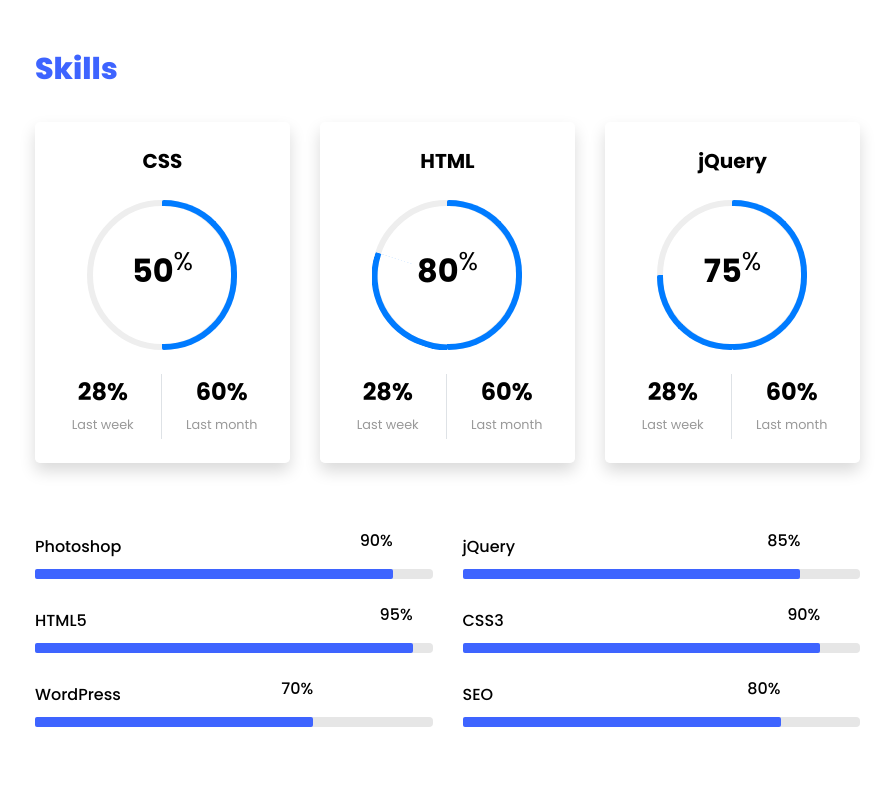
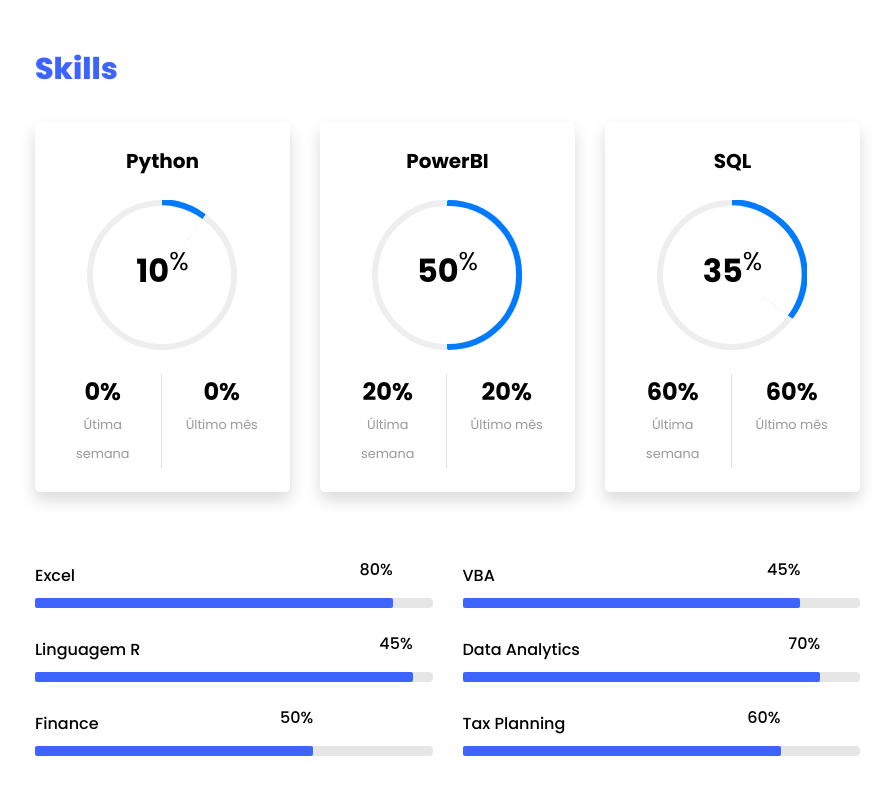
Before and after one commit to julioszeferino/meuportfolio, a plain HTML site: page index.html in a window 1280 px wide. Shown: the part 3640-4440 px from the top of the page, without its empty margins (335-1229 px from the left). Drawn offline with Linux system fonts and the light colour scheme; files whose address does not match are found by name.

Commit message:
Update Skills

```diff
--- a/index.html
+++ b/index.html
@@ -232,7 +232,38 @@
 					  	<div class="row progress-circle mb-5">
 					  		<div class="col-lg-4 mb-4">
 						      <div class="bg-white rounded-lg shadow p-4">
-						        <h2 class="h5 font-weight-bold text-center mb-4">CSS</h2>
+						        <h2 class="h5 font-weight-bold text-center mb-4">Python</h2>
+
+						        <!-- Progress bar 1 -->
+						        <div class="progress mx-auto" data-value='10'>
+						          <span class="progress-left">
+                        <span class="progress-bar border-primary"></span>
+						          </span>
+						          <span class="progress-right">
+                        <span class="progress-bar border-primary"></span>
+						          </span>
+						          <div class="progress-value w-100 h-100 rounded-circle d-flex align-items-center justify-content-center">
+						            <div class="h2 font-weight-bold">10<sup class="small">%</sup></div>
+						          </div>
+						        </div>
+						        <!-- END -->
+
+						        <!-- Demo info -->
+						        <div class="row text-center mt-4">
+						          <div class="col-6 border-right">
+						            <div class="h4 font-weight-bold mb-0">0%</div><span class="small text-gray">Útima semana</span>
+						          </div>
+						          <div class="col-6">
+						            <div class="h4 font-weight-bold mb-0">0%</div><span class="small text-gray">Último mês</span>
+						          </div>
+						        </div>
+						        <!-- END -->
+						      </div>
+						    </div>
+
+						    <div class="col-lg-4 mb-4">
+						      <div class="bg-white rounded-lg shadow p-4">
+						        <h2 class="h5 font-weight-bold text-center mb-4">PowerBI</h2>
 
 						        <!-- Progress bar 1 -->
 						        <div class="progress mx-auto" data-value='50'>
@@ -251,10 +282,10 @@
 						        <!-- Demo info -->
 						        <div class="row text-center mt-4">
 						          <div class="col-6 border-right">
-						            <div class="h4 font-weight-bold mb-0">28%</div><span class="small text-gray">Last week</span>
+						            <div class="h4 font-weight-bold mb-0">20%</div><span class="small text-gray">Última semana</span>
 						          </div>
 						          <div class="col-6">
-						            <div class="h4 font-weight-bold mb-0">60%</div><span class="small text-gray">Last month</span>
+						            <div class="h4 font-weight-bold mb-0">20%</div><span class="small text-gray">Último mês</span>
 						          </div>
 						        </div>
 						        <!-- END -->
@@ -263,10 +294,10 @@
 
 						    <div class="col-lg-4 mb-4">
 						      <div class="bg-white rounded-lg shadow p-4">
-						        <h2 class="h5 font-weight-bold text-center mb-4">HTML</h2>
+						        <h2 class="h5 font-weight-bold text-center mb-4">SQL</h2>
 
 						        <!-- Progress bar 1 -->
-						        <div class="progress mx-auto" data-value='80'>
+						        <div class="progress mx-auto" data-value='35'>
 						          <span class="progress-left">
                         <span class="progress-bar border-primary"></span>
 						          </span>
@@ -274,7 +305,7 @@
                         <span class="progress-bar border-primary"></span>
 						          </span>
 						          <div class="progress-value w-100 h-100 rounded-circle d-flex align-items-center justify-content-center">
-						            <div class="h2 font-weight-bold">80<sup class="small">%</sup></div>
+						            <div class="h2 font-weight-bold">35<sup class="small">%</sup></div>
 						          </div>
 						        </div>
 						        <!-- END -->
@@ -282,41 +313,10 @@
 						        <!-- Demo info -->
 						        <div class="row text-center mt-4">
 						          <div class="col-6 border-right">
-						            <div class="h4 font-weight-bold mb-0">28%</div><span class="small text-gray">Last week</span>
+						            <div class="h4 font-weight-bold mb-0">60%</div><span class="small text-gray">Última semana</span>
 						          </div>
 						          <div class="col-6">
-						            <div class="h4 font-weight-bold mb-0">60%</div><span class="small text-gray">Last month</span>
-						          </div>
-						        </div>
-						        <!-- END -->
-						      </div>
-						    </div>
-
-						    <div class="col-lg-4 mb-4">
-						      <div class="bg-white rounded-lg shadow p-4">
-						        <h2 class="h5 font-weight-bold text-center mb-4">jQuery</h2>
-
-						        <!-- Progress bar 1 -->
-						        <div class="progress mx-auto" data-value='75'>
-						          <span class="progress-left">
-                        <span class="progress-bar border-primary"></span>
-						          </span>
-						          <span class="progress-right">
-                        <span class="progress-bar border-primary"></span>
-						          </span>
-						          <div class="progress-value w-100 h-100 rounded-circle d-flex align-items-center justify-content-center">
-						            <div class="h2 font-weight-bold">75<sup class="small">%</sup></div>
-						          </div>
-						        </div>
-						        <!-- END -->
-
-						        <!-- Demo info -->
-						        <div class="row text-center mt-4">
-						          <div class="col-6 border-right">
-						            <div class="h4 font-weight-bold mb-0">28%</div><span class="small text-gray">Last week</span>
-						          </div>
-						          <div class="col-6">
-						            <div class="h4 font-weight-bold mb-0">60%</div><span class="small text-gray">Last month</span>
+						            <div class="h4 font-weight-bold mb-0">60%</div><span class="small text-gray">Último mês</span>
 						          </div>
 						        </div>
 						        <!-- END -->
@@ -326,54 +326,43 @@
 					  	<div class="row">
 					  		<div class="col-md-6 animate-box">
 									<div class="progress-wrap ftco-animate">
-										<h3>Photoshop</h3>
+										<h3>Excel</h3>
 										<div class="progress">
-										 	<div class="progress-bar color-1" role="progressbar" aria-valuenow="90"
+										 	<div class="progress-bar color-1" role="progressbar" aria-valuenow="80"
 										  	aria-valuemin="0" aria-valuemax="100" style="width:90%">
-										    <span>90%</span>
+										    <span>80%</span>
 										  	</div>
 										</div>
 									</div>
 								</div>
 								<div class="col-md-6 animate-box">
 									<div class="progress-wrap ftco-animate">
-										<h3>jQuery</h3>
+										<h3>VBA</h3>
 										<div class="progress">
-										 	<div class="progress-bar color-2" role="progressbar" aria-valuenow="85"
+										 	<div class="progress-bar color-2" role="progressbar" aria-valuenow="45"
 										  	aria-valuemin="0" aria-valuemax="100" style="width:85%">
-										    <span>85%</span>
+										    <span>45%</span>
 										  	</div>
 										</div>
 									</div>
 								</div>
 								<div class="col-md-6 animate-box">
 									<div class="progress-wrap ftco-animate">
-										<h3>HTML5</h3>
+										<h3>Linguagem R</h3>
 										<div class="progress">
-										 	<div class="progress-bar color-3" role="progressbar" aria-valuenow="95"
+										 	<div class="progress-bar color-3" role="progressbar" aria-valuenow="45"
 										  	aria-valuemin="0" aria-valuemax="100" style="width:95%">
-										    <span>95%</span>
+										    <span>45%</span>
 										  	</div>
 										</div>
 									</div>
 								</div>
 								<div class="col-md-6 animate-box">
 									<div class="progress-wrap ftco-animate">
-										<h3>CSS3</h3>
+										<h3>Data Analytics</h3>
 										<div class="progress">
-										 	<div class="progress-bar color-4" role="progressbar" aria-valuenow="90"
+										 	<div class="progress-bar color-4" role="progressbar" aria-valuenow="70"
 										  	aria-valuemin="0" aria-valuemax="100" style="width:90%">
-										    <span>90%</span>
-										  	</div>
-										</div>
-									</div>
-								</div>
-								<div class="col-md-6 animate-box">
-									<div class="progress-wrap ftco-animate">
-										<h3>WordPress</h3>
-										<div class="progress">
-										 	<div class="progress-bar color-5" role="progressbar" aria-valuenow="70"
-										  	aria-valuemin="0" aria-valuemax="100" style="width:70%">
 										    <span>70%</span>
 										  	</div>
 										</div>
@@ -381,11 +370,22 @@
 								</div>
 								<div class="col-md-6 animate-box">
 									<div class="progress-wrap ftco-animate">
-										<h3>SEO</h3>
+										<h3>Finance</h3>
 										<div class="progress">
-										 	<div class="progress-bar color-6" role="progressbar" aria-valuenow="80"
+										 	<div class="progress-bar color-5" role="progressbar" aria-valuenow="50"
+										  	aria-valuemin="0" aria-valuemax="100" style="width:70%">
+										    <span>50%</span>
+										  	</div>
+										</div>
+									</div>
+								</div>
+								<div class="col-md-6 animate-box">
+									<div class="progress-wrap ftco-animate">
+										<h3>Tax Planning </h3>
+										<div class="progress">
+										 	<div class="progress-bar color-6" role="progressbar" aria-valuenow="60"
 										  	aria-valuemin="0" aria-valuemax="100" style="width:80%">
-										    <span>80%</span>
+										    <span>60%</span>
 										  	</div>
 										</div>
 									</div>
```
